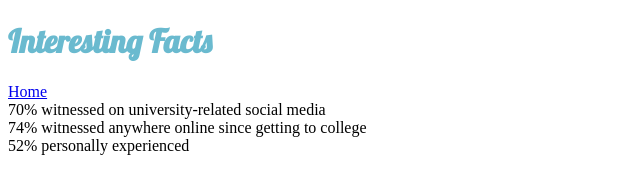
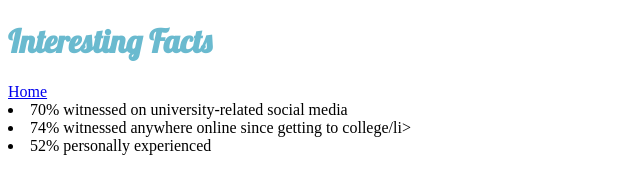
Before and after one commit to christinawei/hackital, a website: page funfacts.html in a window 1280 px wide. Shown: the whole page, without its empty margins (0-640 px from the left). Drawn offline with Linux system fonts and the light colour scheme.

Commit message:
br to li

```diff
--- a/funfacts.html
+++ b/funfacts.html
@@ -11,9 +11,7 @@
 <body>
   <h1> Interesting Facts</h1>
   <a href = "http://localhost:3000/"> Home </a>
-  <br>
-70% witnessed on university-related social media<br>
-  74% witnessed anywhere online since getting to college <br>
-  52% personally experienced
-
+  <li>70% witnessed on university-related social media</li>
+  <li>74% witnessed anywhere online since getting to college/li>
+  <li>52% personally experienced</li>
 </body>
```
